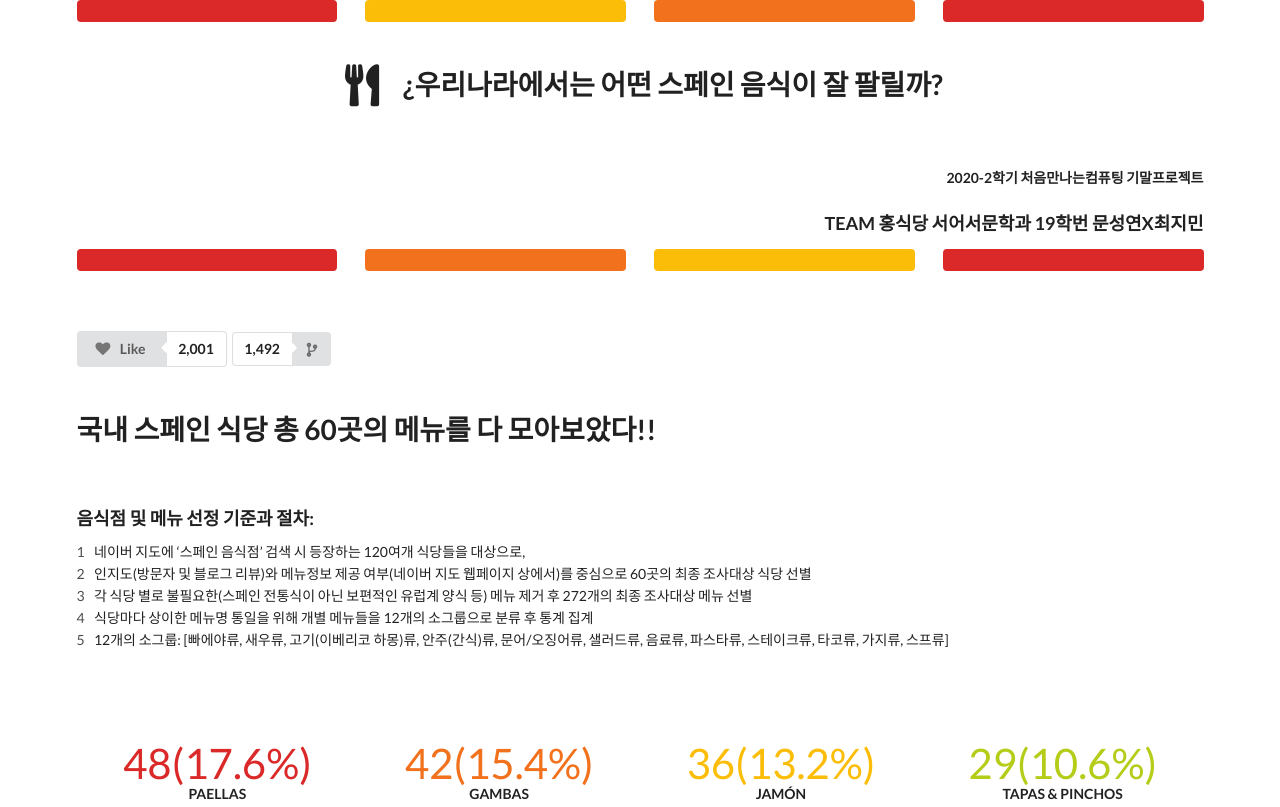
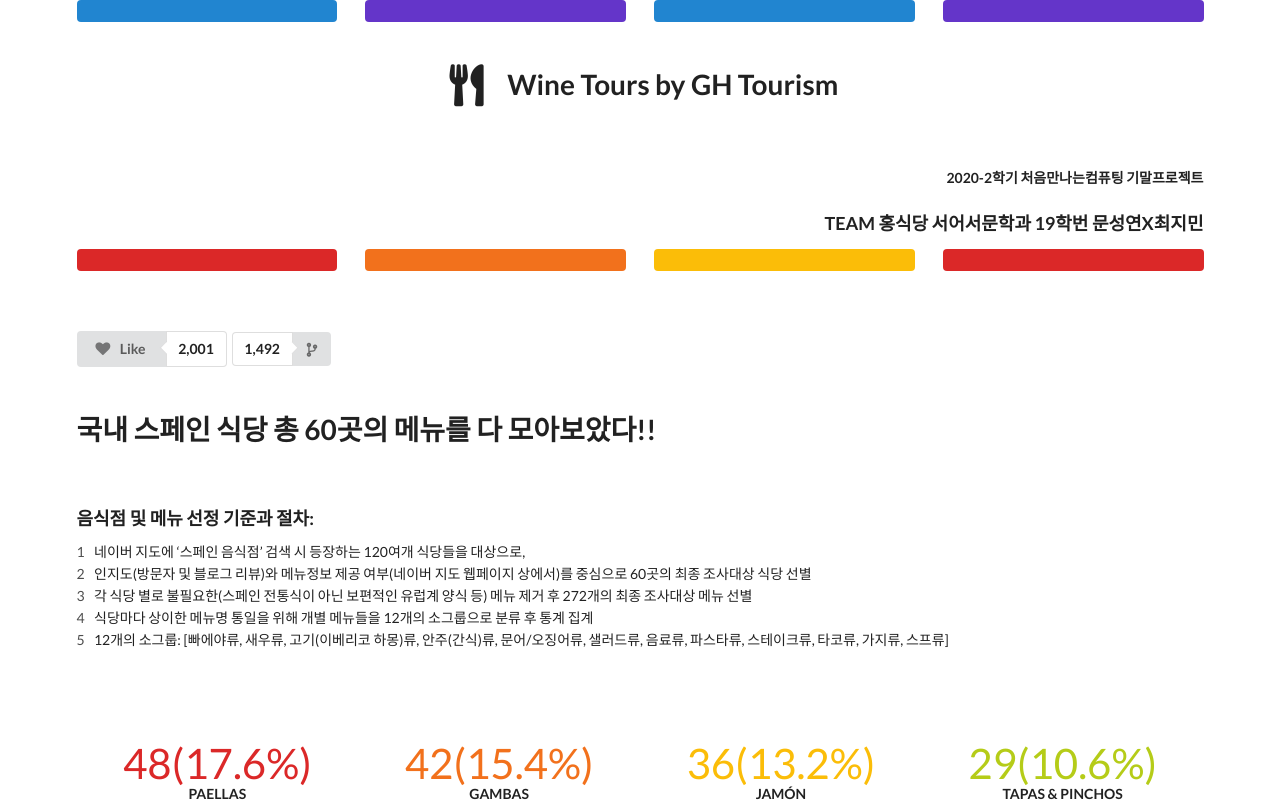
Before and after one commit to danielmoon2001/hong_restaurant.github.io, a plain HTML site: page GH_edu_project.html in a window 1280 px wide. Shown: the top 807 px of the page. Drawn offline with Linux system fonts and the light colour scheme.

Commit message:
Update GH_edu_project.html

```diff
--- a/GH_edu_project.html
+++ b/GH_edu_project.html
@@ -1,7 +1,7 @@
 <html>
     <head>
         <meta content="text/html;charset=utf-8" http-equiv="Content-Type">
-        <title>HongRestaurant</title>
+        <title>GH_team_project</title>
       <link rel="stylesheet" type="text/css" href="Semantic-UI-CSS-master/semantic.min.css">
       <script src="Semantic-UI-CSS-master/semantic.min.js"></script>
         <style>
@@ -14,21 +14,21 @@
       <div class = "ui container">
          <div class="ui grid">
             <div class="column four wide">
-               <button class="ui red button fluid"></button>
+               <button class="ui blue button fluid"></button>
             </div>
             <div class="column four wide">
-               <button class="ui yellow button fluid"></button>
+               <button class="ui violet button fluid"></button>
             </div>
             <div class="column four wide">
-               <button class="ui orange button fluid"></button>
+               <button class="ui blue button fluid"></button>
             </div>
             <div class="column four wide">
-               <button class="ui red button fluid"></button>
+               <button class="ui violet button fluid"></button>
             </div>
          </div>
          <br>
          <h1 class = "ui center aligned huge header"><i class="utensils icon"></i>
-            ¿우리나라에서는 어떤 스페인 음식이 잘 팔릴까?</h1>
+            Wine Tours by GH Tourism</h1>
          <br>
          <h5 class = "ui right aligned tiny header"> 2020-2학기 처음만나는컴퓨팅 기말프로젝트</h5>
          <h5 class = "ui right aligned medium header"> TEAM 홍식당 서어서문학과 19학번 문성연X최지민</h5>
```
